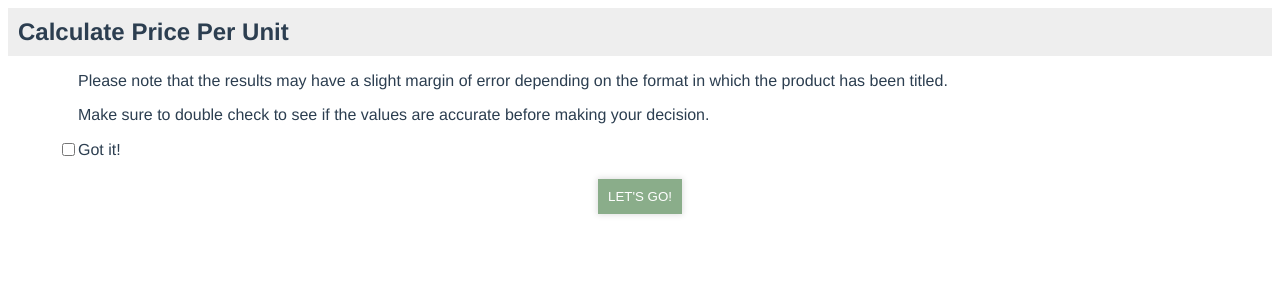
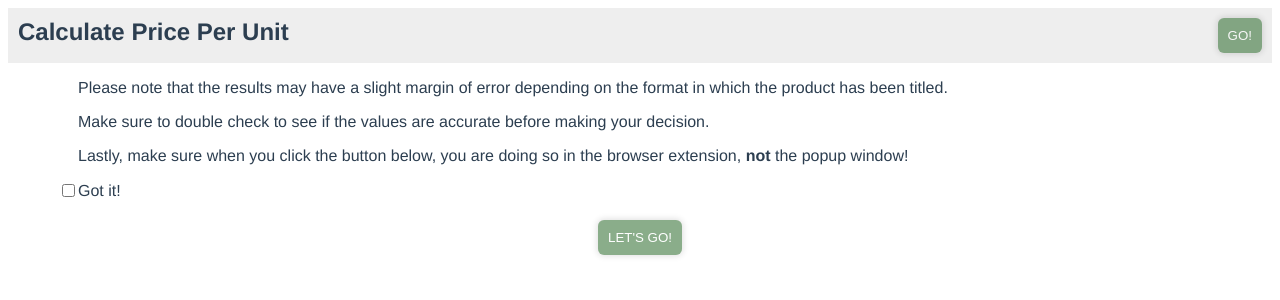
Before and after one commit to dwidjaja945/price-per-unit-extension, a Vue app: page / in a window 1280 px wide. Shown: the top 300 px of the page. Built offline with nearby package versions, Linux system fonts and the light colour scheme.

Commit message:
[feat] added buttons and text

```diff
--- a/src/App.vue
+++ b/src/App.vue
@@ -5,6 +5,14 @@
         <h2>
           Calculate Price Per Unit
         </h2>
+        <button
+          :disabled="!isUnderstood || isRunning"
+          type="button"
+          id="Calculate"
+          @click="runSearch"
+        >
+          GO!
+        </button>
       </header>
 
       <main>
@@ -17,6 +25,10 @@
             <p>
               Make sure to double check to see if the values are accurate before
               making your decision.
+            </p>
+            <p>
+              Lastly, make sure when you click the button below, you are doing so
+              in the browser extension, <b>not</b> the popup window!
             </p>
           </blockquote>
         </div>
@@ -33,7 +45,7 @@
         </div>
         <div class="body">
           <button
-            :disabled="!isUnderstood"
+            :disabled="!isUnderstood || isRunning"
             type="button"
             id="Calculate"
             @click="runSearch"
@@ -69,6 +81,7 @@ export default {
   data() {
     return {
       isUnderstood: false,
+      isRunning: false,
       results: null,
       attemptedSearch: false,
       expireTime: null,
@@ -139,6 +152,7 @@ export default {
       this.results = null;
     },
     async runSearch() {
+      this.isRunning = true;
       const resp = await runSearch();
       if (resp) {
         let expires = new Date();
@@ -152,6 +166,7 @@ export default {
         window.open('../popup.html', 'Search Results', 'status=0, height=700, width=600, left=0');
         window.close();
       }
+      this.isRunning = false;
       this.attemptedSearch = true;
     },
     clearResults() {
@@ -172,6 +187,7 @@ h2 {
 button {
   padding: 10px;
   background-color: $primary;
+  border-radius: 6px;
   color: white;
   border: none;
   cursor: pointer;
@@ -210,6 +226,8 @@ main {
 header {
   padding: 10px;
   background-color: $gray;
+  display: flex;
+  justify-content: space-between;
 }
 
 .understand-box {
--- a/src/components/SearchResults.vue
+++ b/src/components/SearchResults.vue
@@ -2,6 +2,7 @@
   <div class="search-results-root">
     <header>
       <h2>Please make sure to double check values!</h2>
+      <button class="clear" @click="clearResults()">X</button>
     </header>
 
     <main>
@@ -56,7 +57,7 @@
     </main>
 
     <footer>
-      <button class="clear" @click="clearResults()">CLOSE</button>
+      <button class="clear" @click="clearResults()">CLEAR</button>
     </footer>
 
   </div>
--- a/styles.css
+++ b/styles.css
@@ -2,45 +2,9 @@ body {
   margin: 0;
   padding: 0;
   overflow: hidden;
-  width: 350px;
+  min-width: 350px;
 }
 
 body.results {
   min-width: 600px;
-  width: 100%;
 }
-
-/* header {
-  padding: 10px;
-  background-color: #eee;
-}
-
-h2 {
-  margin: 0;
-}
-
-.understand-box {
-  display: flex;
-  align-items: center;
-  padding: 0 20px;
-}
-
-.body {
-  display: flex;
-  justify-content: center;
-  padding: 20px;
-}
-
-button {
-  padding: 10px;
-  background-color: #185e18;
-  color: white;
-  border: none;
-  cursor: pointer;
-  box-shadow: 0 0 6px 1px rgba(0, 0, 0, 0.25);
-}
-
-button:disabled {
-  opacity: 0.5;
-  cursor: not-allowed;
-} */
```
Also changed, not shown: package.json (line endings or trailing spaces), 1 other file (tests, documents, lock files or other folders).
